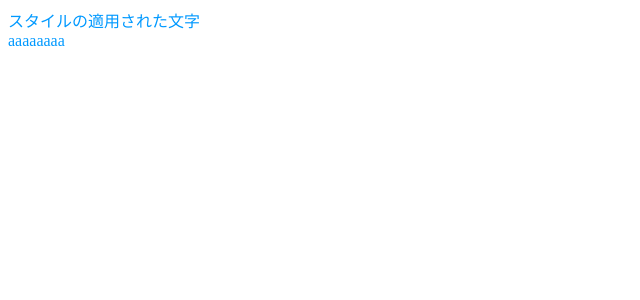
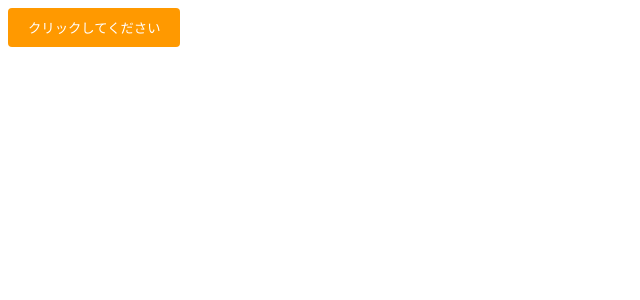
Before and after one commit to kotoori/react_biginner_lesson, a React (Vite) app in the folder reactapp/app/: page / in a window 1280 px wide. Shown: the top 300 px of the page, without its empty margins (0-640 px from the left). Built offline with nearby package versions, Linux system fonts and the light colour scheme.

Commit message:
Emotion css(emotion/react)

```diff
--- a/reactapp/app/src/App.jsx
+++ b/reactapp/app/src/App.jsx
@@ -1,15 +1,22 @@
 /** @jsxImportSource @emotion/react */
-import styled from '@emotion/styled';
+import {css} from '@emotion/react';
 
-const StyledDiv = styled.div`
-  color:#09f;
+const buttonStyle = css`
+  background-color: #f90;
+  color: #fff;
+  padding: 10px 20px;
+  border: none;
+  border-radius: 4px;
+  transition: all 0.5s ease;
+  &:hover{
+    background-color: #f00;
+  }
 `;
 
 export const App = ()=>{
   return(
     <>
-      <StyledDiv>スタイルの適用された文字</StyledDiv>
-      <StyledDiv>aaaaaaaa</StyledDiv>
+      <button css={buttonStyle}>クリックしてください</button>
     </>
   );
 };
```
